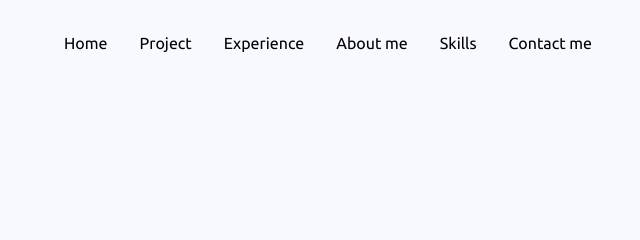
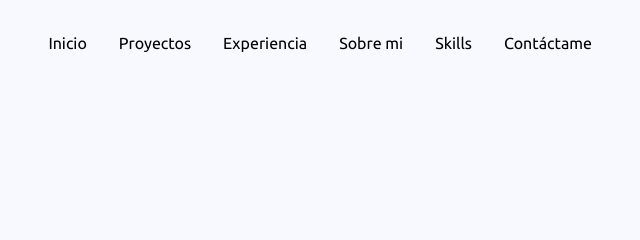
Before and after one commit to Moniicangulo/Portfolio, an Astro site: page / in a window 1280 px wide. Shown: the top 240 px of the page, 560-1200 px from the left. Built offline with nearby package versions, Linux system fonts and the light colour scheme; Astro itself is replaced by a stand-in of ours.

Commit message:
change texts to i18n

```diff
--- a/src/components/Header.astro
+++ b/src/components/Header.astro
@@ -1,5 +1,7 @@
 ---
-
+import { geti18n } from "../i18n";
+let { currentLocale } = Astro;
+const i18n = geti18n({ currentLocale });
 ---
 
 <header class="header">
@@ -10,12 +12,12 @@
     <span>Moniicangulo</span>
   </div>
   <nav class="flex__center">
-    <a href="#home">Home</a>
-    <a href="#projects">Project</a>
-    <a href="#experience">Experience</a>
-    <a href="#aboutme">About me</a>
-    <a href="#skills">Skills</a>
-    <a href="#contact">Contact me</a>
+    <a href="#home">{i18n.HEADER.HOME}</a>
+    <a href="#projects">{i18n.HEADER.PROJECTS}</a>
+    <a href="#experience">{i18n.HEADER.EXPERIENCE}</a>
+    <a href="#aboutme">{i18n.HEADER.ABOUT_ME}</a>
+    <a href="#skills">{i18n.HEADER.SKILLS}</a>
+    <a href="#contact">{i18n.HEADER.CONTACT_ME}</a>
   </nav>
 </header>
 
```
